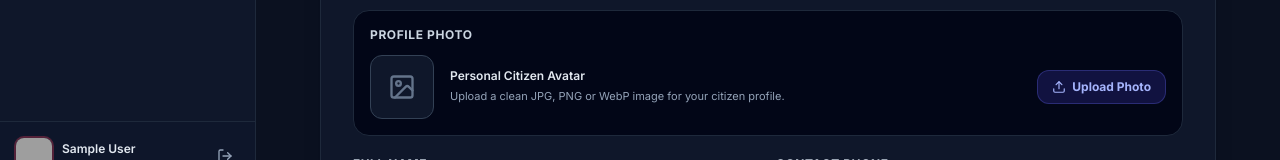
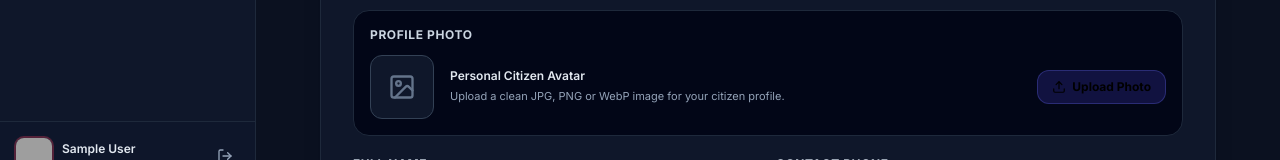
Before and after one commit to Chitranshkumar18/Road2Resolution, a React (Vite) app in the folder Frontend/: page /citizen/profile in a window 1280 px wide. Shown: the part 610-770 px from the top of the page. Built offline with nearby package versions, Linux system fonts and the light colour scheme; no server answers; sample sign-in values are in the browser's storage; grey boxes are pictures that could not be loaded.

Commit message:
fix: ensure text color is black in profile photo upload button

```diff
--- a/Frontend/src/pages/citizen/Profile.jsx
+++ b/Frontend/src/pages/citizen/Profile.jsx
@@ -195,10 +195,10 @@ export const Profile = () => {
                 <button
                   type="button"
                   onClick={() => fileInputRef.current?.click()}
-                  className="px-3.5 py-2 rounded-xl bg-indigo-600/20 hover:bg-indigo-600/30 border border-indigo-500/30 text-indigo-300 text-xs font-bold flex items-center gap-1.5 transition-all"
+                  className="px-3.5 py-2 rounded-xl bg-indigo-600/20 hover:bg-indigo-600/30 border border-indigo-500/30 text-black !text-black text-xs font-bold flex items-center gap-1.5 transition-all"
                 >
-                  <Upload className="w-3.5 h-3.5" />
-                  <span>{avatar ? 'Change Photo' : 'Upload Photo'}</span>
+                  <Upload className="w-3.5 h-3.5 text-black !text-black" />
+                  <span className="text-black !text-black">{avatar ? 'Change Photo' : 'Upload Photo'}</span>
                 </button>
                 {avatar && (
                   <button
```
